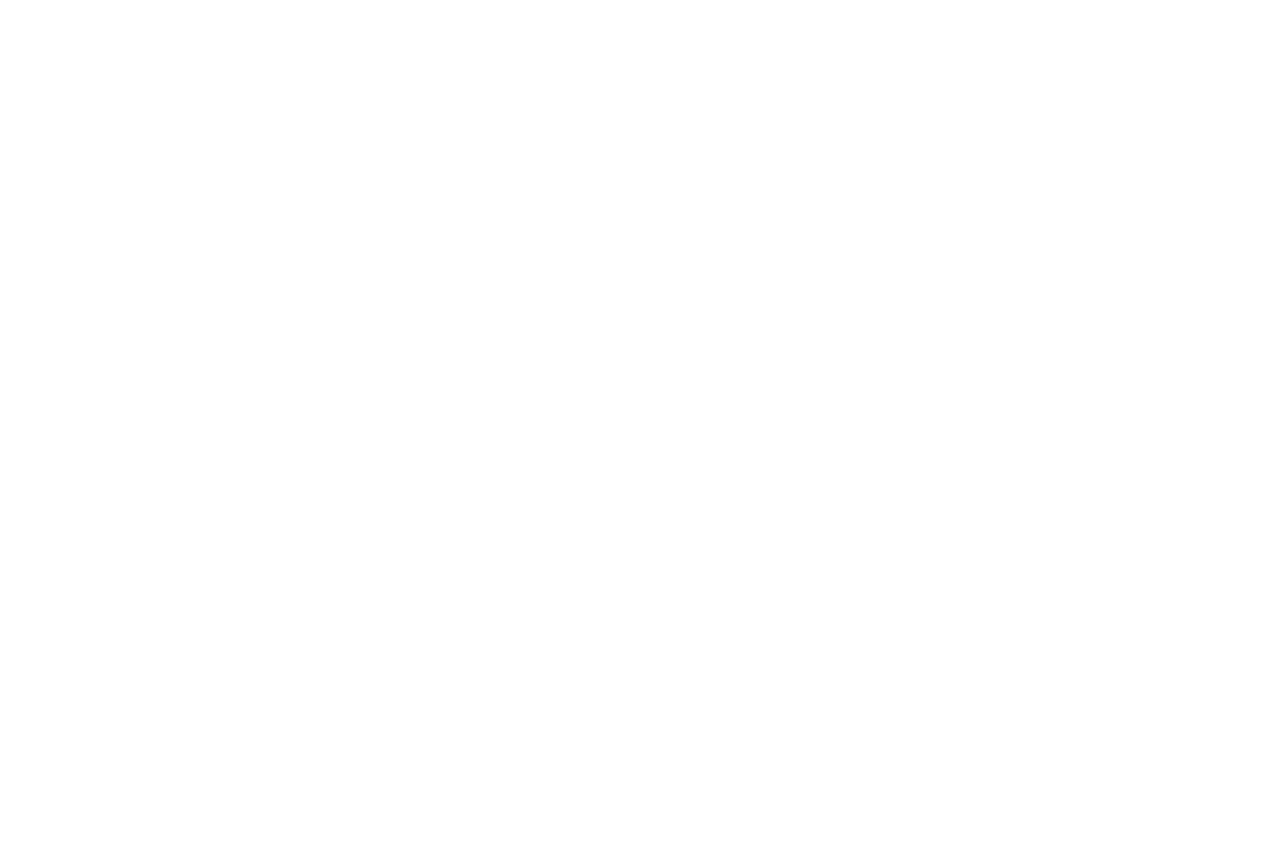
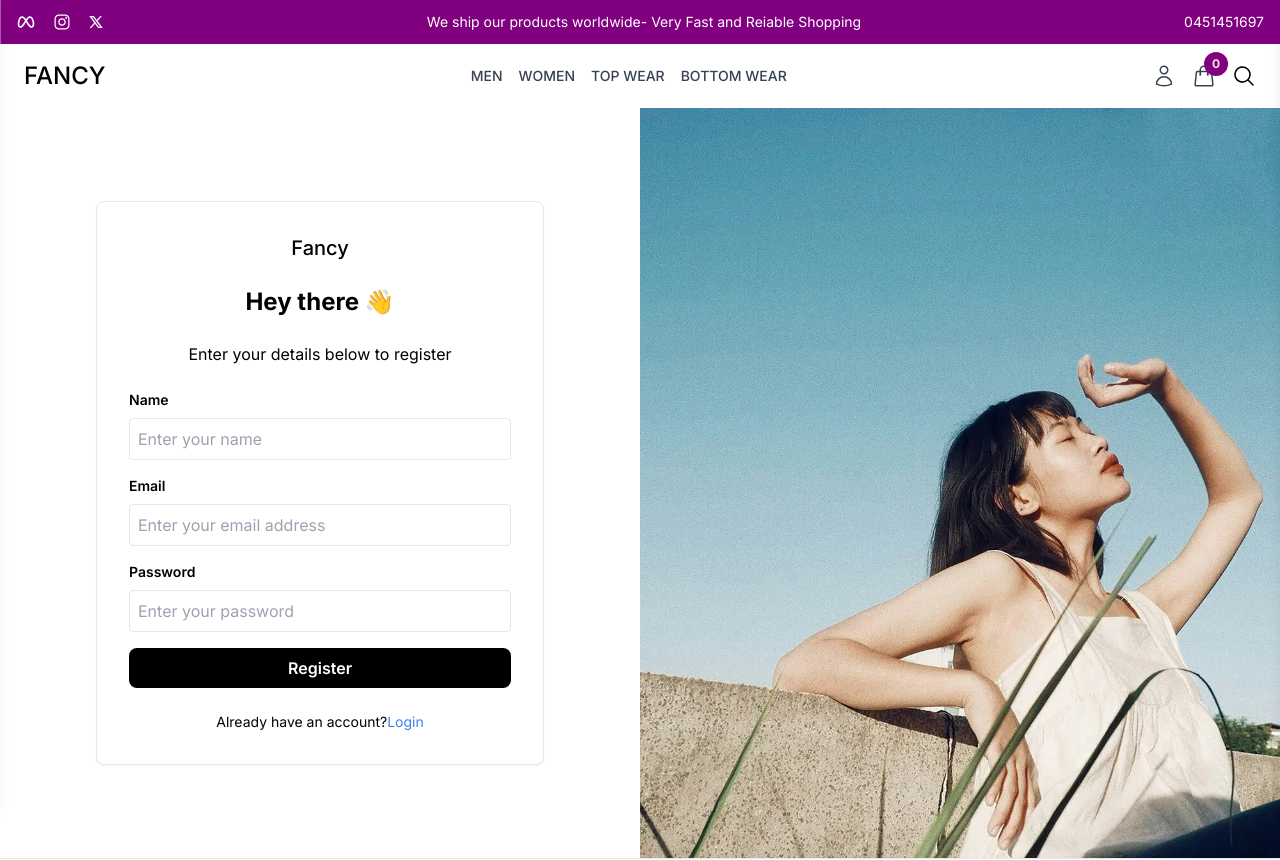
Before and after one commit to bardan8586/Fancy-Enterprise, a React (Vite) app in the folder frontend/: page /register in a window 1280 px wide. Before the commit this address had no page. Shown: the top 860 px of the page. Before the commit the page ends 800 px from the top, so only its background shows below. Built offline with nearby package versions, Linux system fonts and the light colour scheme.

Commit message:
Routes updated
Routes for login, register and profile added with UI implementation

```diff
--- a/frontend/src/App.jsx
+++ b/frontend/src/App.jsx
@@ -2,6 +2,9 @@
 import UserLayout from "./components/Layout/UserLayout";
 import Home from "./pages/Home";
 import { Toaster } from "sonner";
+import Login from "./pages/Login";
+import Register from "./pages/Register";
+import Profile from "./pages/Profile";
 
 const App = () => {
   return (
@@ -11,6 +14,10 @@
         <Route path="/" element={<UserLayout />}>
           {/*User Layout */}
           <Route index element={<Home />} />
+          {/* Add route for login page */}
+          <Route path="login" element={<Login />} />
+          <Route path="register" element={<Register />} />
+          <Route path="profile" element={<Profile />} />
         </Route>
       </Routes>
     </BrowserRouter>
--- /dev/null
+++ b/frontend/src/pages/Login.jsx
@@ -0,0 +1,82 @@
+import { useState } from "react";
+import { Link } from "react-router-dom";
+import login from "../assets/login.webp";
+
+const Login = () => {
+  const [email, setEmail] = useState("");
+  const [password, setPassword] = useState("");
+
+  const handleSubmit = (e) => {
+    e.preventDefault();
+    console.log("User Logged In:", { email, password });
+  };
+
+  return (
+    <div className="flex">
+      <div className="flex flex-col items-center justify-center w-full p-8 md:w-1/2 md:p-12">
+        <form
+          onSubmit={handleSubmit}
+          className="w-full max-w-md p-8 bg-white border rounded-lg shadow-sm"
+        >
+          <div className="flex justify-center mb-6">
+            <h2 className="text-xl font-medium">Fancy</h2>
+          </div>
+          <h2 className="mb-6 text-2xl font-bold text-center">Hey there 👋 </h2>
+          <p className="mb-6 text-center">
+            Enter your username and password to login
+          </p>
+
+          <div className="mb-4">
+            <label className="block mb-2 text-sm font-semibold">Email</label>
+            <input
+              type="email"
+              value={email}
+              onChange={(e) => setEmail(e.target.value)}
+              required
+              placeholder="Enter your email address"
+              className="w-full p-2 border rounded"
+            />
+          </div>
+
+          <div className="mb-4">
+            <label className="block mb-2 text-sm font-semibold">Password</label>
+            <input
+              type="password"
+              value={password}
+              onChange={(e) => setPassword(e.target.value)}
+              required
+              placeholder="Enter your password"
+              className="w-full p-2 border rounded"
+            />
+          </div>
+
+          <button
+            type="submit"
+            className="w-full p-2 font-semibold text-white bg-black rounded-lg hover:bg-gray-800"
+          >
+            Sign In
+          </button>
+
+          <p className="mt-6 text-sm text-center">
+            Don't have an account?
+            <Link to="/register" className="text-blue-500">
+              Register
+            </Link>
+          </p>
+        </form>
+      </div>
+
+      <div className="hidden w-1/2 bg-gray-800 md:block">
+        <div className="flex flex-col items-center justify-center h-full">
+          <img
+            src={login}
+            alt="Login to Account"
+            className="object-cover w-full h-[750px]"
+          />
+        </div>
+      </div>
+    </div>
+  );
+};
+
+export default Login;
--- /dev/null
+++ b/frontend/src/pages/MyOrdersPage.jsx
@@ -0,0 +1,5 @@
+const MyOrdersPage = () => {
+  return <div>MyOrdersPage</div>;
+};
+
+export default MyOrdersPage;
--- /dev/null
+++ b/frontend/src/pages/Profile.jsx
@@ -0,0 +1,27 @@
+import MyOrdersPage from "./MyOrdersPage";
+
+const Profile = () => {
+  return (
+    <div className="flex flex-col min-h-screen">
+      <div className="container p-4 mx-auto md:p-6">
+        <div className="flex flex-col space-y-6 md:flex-row md:space-x-6 md:space-y-0">
+          {/* left section */}
+          <div className="w-full p-6 rounded-lg shadow-md md:w-1/3 lg:w-1/4">
+            <h1 className="mb-4 text-2xl font-bold md:text-3xl">John Cena</h1>
+            <p className="mb-4 text-lg text-gray-600">John@example.com</p>
+            <button className="w-full px-4 py-2 text-white bg-red-500 rounded hover:bg-red-600">
+              Logout
+            </button>
+          </div>
+
+          {/* Right Section */}
+          <div className="w-full md:w-2/3 lg:w-3/4">
+            <MyOrdersPage />
+          </div>
+        </div>
+      </div>
+    </div>
+  );
+};
+
+export default Profile;
--- /dev/null
+++ b/frontend/src/pages/Register.jsx
@@ -0,0 +1,95 @@
+import { useState } from "react";
+import { Link } from "react-router-dom";
+import register from "../assets/register.webp";
+
+const Register = () => {
+  const [name, setName] = useState("");
+  const [email, setEmail] = useState("");
+  const [password, setPassword] = useState("");
+
+  const handleSubmit = (e) => {
+    e.preventDefault();
+    console.log("User Registered In:", { email, password });
+  };
+
+  return (
+    <div className="flex">
+      <div className="flex flex-col items-center justify-center w-full p-8 md:w-1/2 md:p-12">
+        <form
+          onSubmit={handleSubmit}
+          className="w-full max-w-md p-8 bg-white border rounded-lg shadow-sm"
+        >
+          <div className="flex justify-center mb-6">
+            <h2 className="text-xl font-medium">Fancy</h2>
+          </div>
+          <h2 className="mb-6 text-2xl font-bold text-center">Hey there 👋 </h2>
+          <p className="mb-6 text-center">
+            Enter your details below to register
+          </p>
+
+          <div className="mb-4">
+            <label className="block mb-2 text-sm font-semibold">Name</label>
+            <input
+              type="text"
+              value={name}
+              onChange={(e) => setName(e.target.value)}
+              required
+              placeholder="Enter your name"
+              className="w-full p-2 border rounded"
+            />
+          </div>
+
+          <div className="mb-4">
+            <label className="block mb-2 text-sm font-semibold">Email</label>
+            <input
+              type="email"
+              value={email}
+              onChange={(e) => setEmail(e.target.value)}
+              required
+              placeholder="Enter your email address"
+              className="w-full p-2 border rounded"
+            />
+          </div>
+
+          <div className="mb-4">
+            <label className="block mb-2 text-sm font-semibold">Password</label>
+            <input
+              type="password"
+              value={password}
+              onChange={(e) => setPassword(e.target.value)}
+              required
+              placeholder="Enter your password"
+              className="w-full p-2 border rounded"
+            />
+          </div>
+
+          <button
+            type="submit"
+            className="w-full p-2 font-semibold text-white bg-black rounded-lg hover:bg-gray-800"
+          >
+            Register
+          </button>
+
+          <p className="mt-6 text-sm text-center">
+            Already have an account?
+            <Link to="/login" className="text-blue-500">
+              Login
+            </Link>
+          </p>
+        </form>
+      </div>
+
+      <div className="hidden w-1/2 bg-gray-800 md:block">
+        <div className="flex flex-col items-center justify-center h-full">
+          <img
+            src={register}
+            alt="Login to Account"
+            className="object-cover w-full h-[750px]"
+          />
+        </div>
+      </div>
+    </div>
+  );
+};
+
+export default Register;
```
Also changed, not shown: frontend/src/assets/login.webp (added), frontend/src/assets/register.webp (added).
